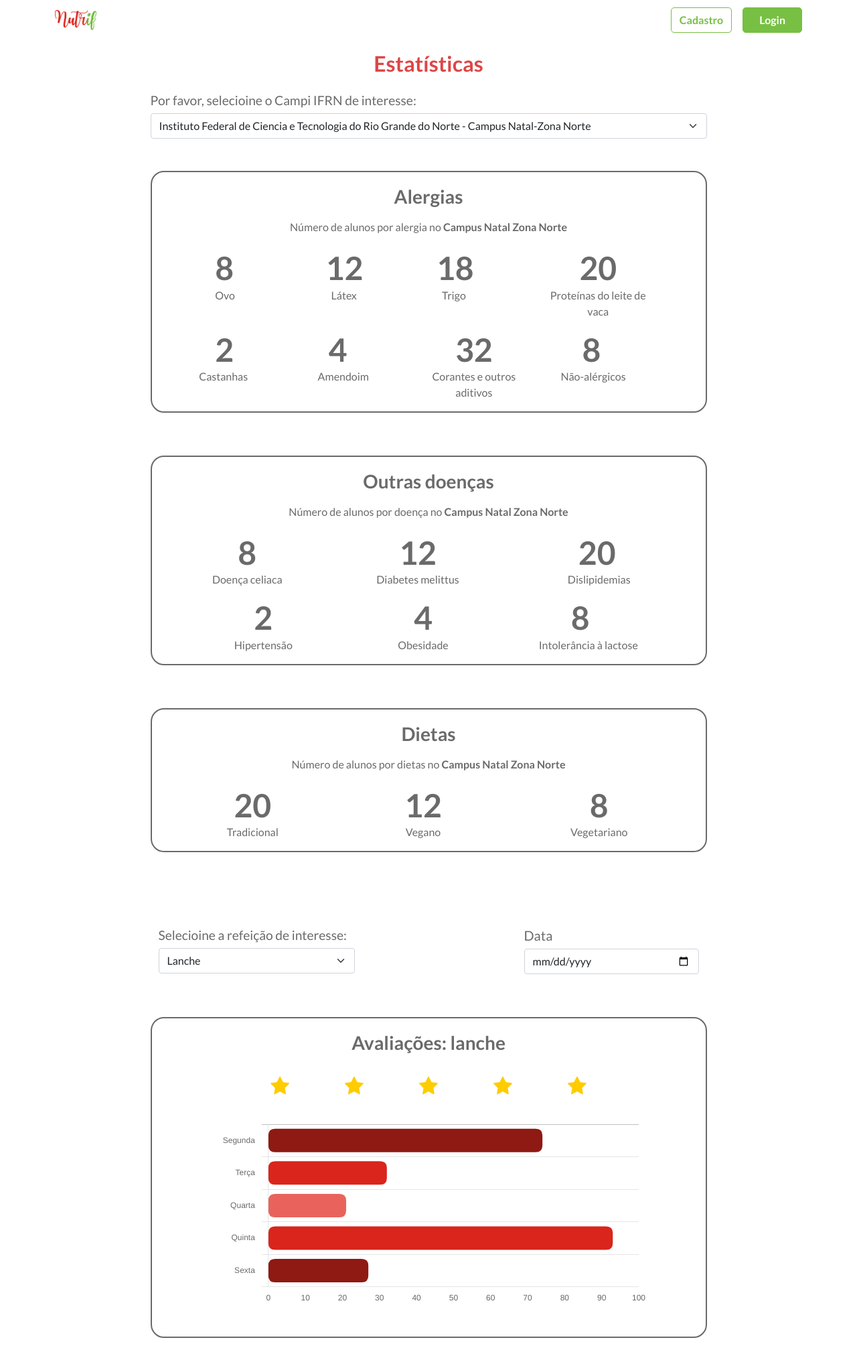
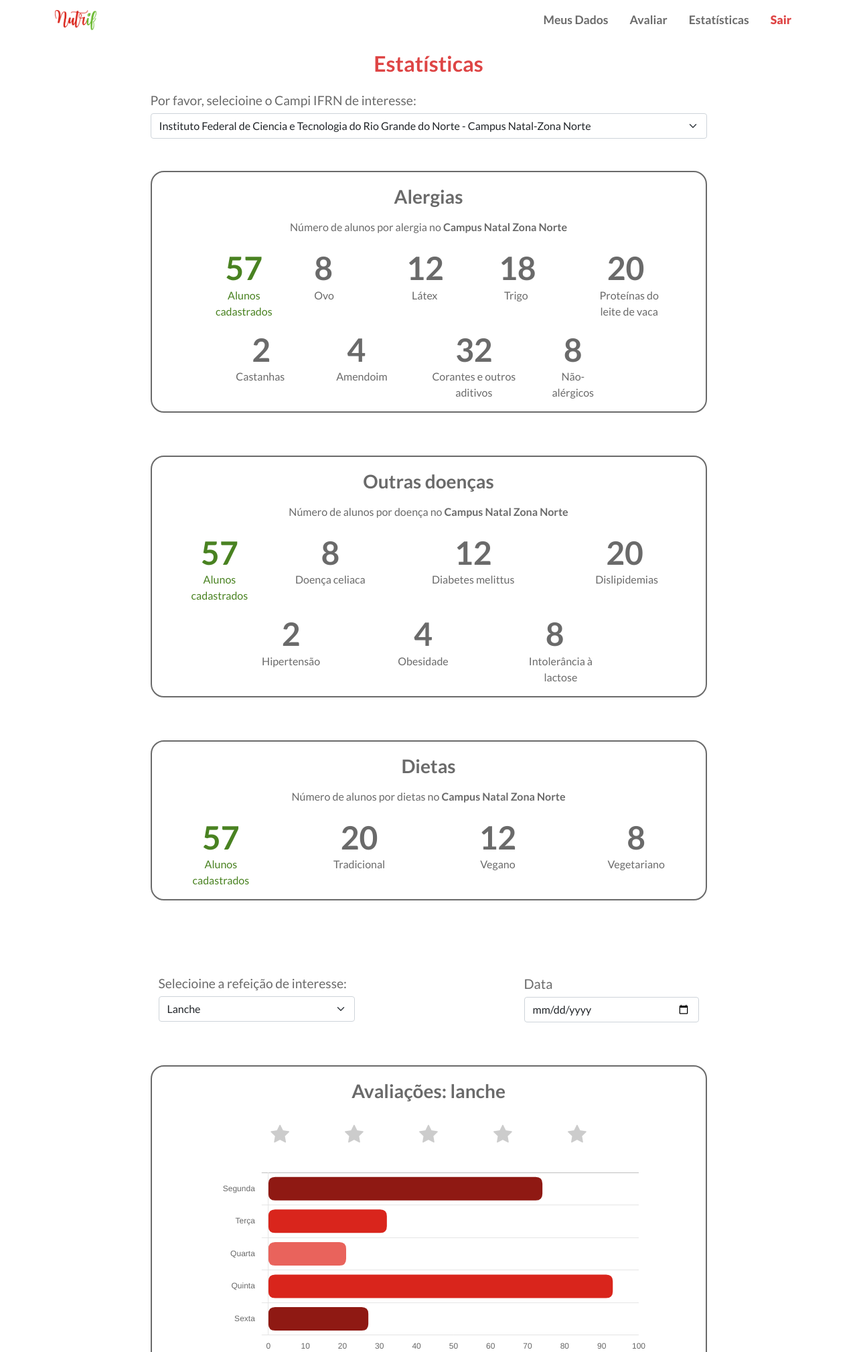
Before and after one commit to letyciap/NutrIF, a CodeIgniter app: page /NutrIF/estatisticas in a window 1280 px wide. Shown: the top 2018 px of the page at 67% size. Run offline with CodeIgniter, Linux system fonts and the light colour scheme; some libraries are stand-ins or nearby versions.

Commit message:
estatisticas e afins

```diff
--- a/application/controllers/Avaliacao.php
+++ b/application/controllers/Avaliacao.php
@@ -27,13 +27,17 @@ class Avaliacao extends CI_Controller {
   public function estatisticas()
   {
     if  (! $this->session->userdata('usuario')) {
+      $this->load->view('aluno/header-aluno');
+      $this->load->view('avaliacoes/estatisticas');
+      $this->load->view('footer');
+    }
+    else{
+
       $this->load->view('header');
       $this->load->view('avaliacoes/estatisticas');
       $this->load->view('footer');
     }
-    $this->load->view('aluno/header-aluno');
-    $this->load->view('avaliacoes/estatisticas');
-    $this->load->view('footer');
+
   }
 
   function listar() {
--- a/application/views/avaliacoes/estatisticas.php
+++ b/application/views/avaliacoes/estatisticas.php
@@ -1,5 +1,4 @@
 <link rel="stylesheet" href="//maxcdn.bootstrapcdn.com/font-awesome/4.3.0/css/font-awesome.min.css">
-
 
 <style>
 
@@ -105,7 +104,14 @@
                   <p class="mt-3 text-center">Número de alunos por alergia no <b>Campus Natal Zona Norte</b></p>
                   </div>
 
-                        <div class="row row-cols-5 justify-content-center">
+                        <div class="row row-cols-6 justify-content-center">
+
+                              <div class="col d-flex align-items-start mx-4">
+                                <div>
+                                <h4 class=" display-5 fw-bold mb-0 text-center " style="color:#498221;">57</h4>
+                                <p class=" text-center mx-0 " style="color:#498221;">Alunos cadastrados</p>
+                                </div>
+                              </div>
 
                               <div class="col d-flex align-items-start">
                                 <div>
@@ -114,24 +120,24 @@
                                 </div>
                               </div>
 
-                              <div class="col d-flex align-items-start ">
+                              <div class="col d-flex align-items-start">
                                 <div>
                                 <h4 class=" display-5 fw-bold mb-0">12</h4>
                                 <p class="mx-2 ">Látex</p>
                                 </div>
                               </div>
 
-                              <div class="col d-flex align-items-start ">
+                              <div class="col d-flex align-items-start">
                                 <div>
                                 <h4 class=" display-5 fw-bold mb-0">18</h4>
                                 <p class=" mx-2 ">Trigo</p>
                                 </div>
                               </div>
 
-                              <div class="col d-flex align-items-start  ">
+                              <div class="col d-flex align-items-start ">
                                 <div>
-                                <h4 class=" display-5 fw-bold mb-0 mx-5 ">20</h4>
-                                <p class=" text-center">Proteínas do leite de vaca</p>
+                                <h4 class=" display-5 fw-bold mb-0 mx-4 ">20</h4>
+                                <p class=" text-center mx-1">Proteínas do leite de vaca</p>
                                 </div>
                               </div>
 
@@ -183,7 +189,14 @@
                   <p class="mt-3 text-center">Número de alunos por doença no <b>Campus Natal Zona Norte</b></p>
                   </div>
 
-                        <div class="row row-cols-4 justify-content-center">
+                        <div class="row row-cols-5 justify-content-center">
+
+                        <div class="col d-flex align-items-start ">
+                                <div>
+                                <h4 class=" display-5 fw-bold mb-0 text-center " style="color:#498221;">57</h4>
+                                <p class=" text-center mx-2 " style="color:#498221;">Alunos cadastrados</p>
+                                </div>
+                              </div>
 
                               <div class="col d-flex justify-content-center">
                                 <div>
@@ -247,6 +260,13 @@
 
                         <div class="row row-cols-4 justify-content-center">
 
+                        <div class="col d-flex align-items-start ">
+                                <div>
+                                <h4 class=" display-5 fw-bold mb-0 text-center " style="color:#498221;">57</h4>
+                                <p class=" text-center mx-4 " style="color:#498221;">Alunos cadastrados</p>
+                                </div>
+                              </div>
+
                               <div class="col d-flex justify-content-center">
                                 <div>
                                 <h4 class=" display-5 fw-bold mb-0 mx-5">20</h4>
@@ -254,14 +274,14 @@
                                 </div>
                               </div>
 
-                              <div class="col d-flex justify-content-center mx-5">
+                              <div class="col d-flex justify-content-center ">
                                 <div>
                                 <h4 class=" display-5 fw-bold mb-0 mx-5">12</h4>
                                 <p class=" text-center">Vegano</p>
                                 </div>
                               </div>
 
-                              <div class="col d-flex justify-content-center mx-2 ">
+                              <div class="col d-flex justify-content-center  ">
                                 <div>
                                 <h4 class=" display-5 fw-bold mb-0 mx-5">8</h4>
                                 <p class="  text-center">Vegetariano</p>
@@ -563,5 +583,4 @@ Chart.elements.Rectangle.prototype.draw = function() {
     }
 };
 
-
 </script>
```
